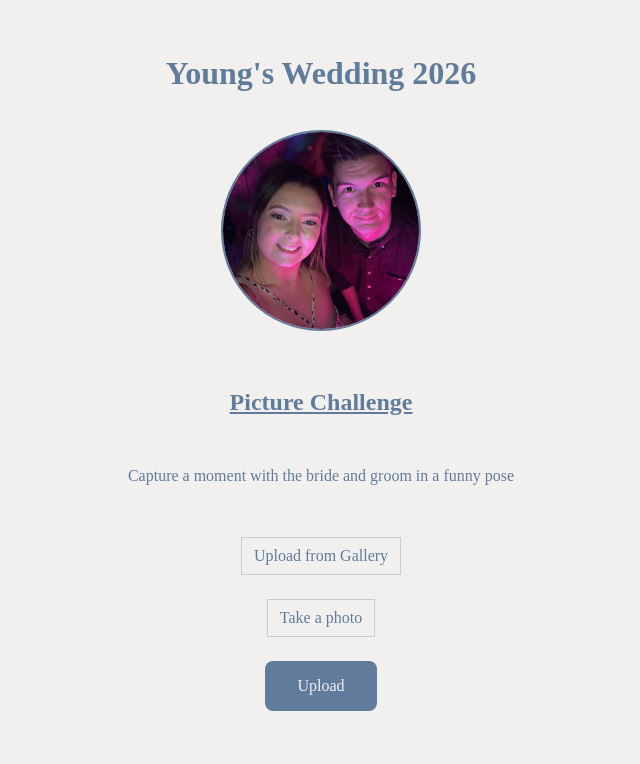
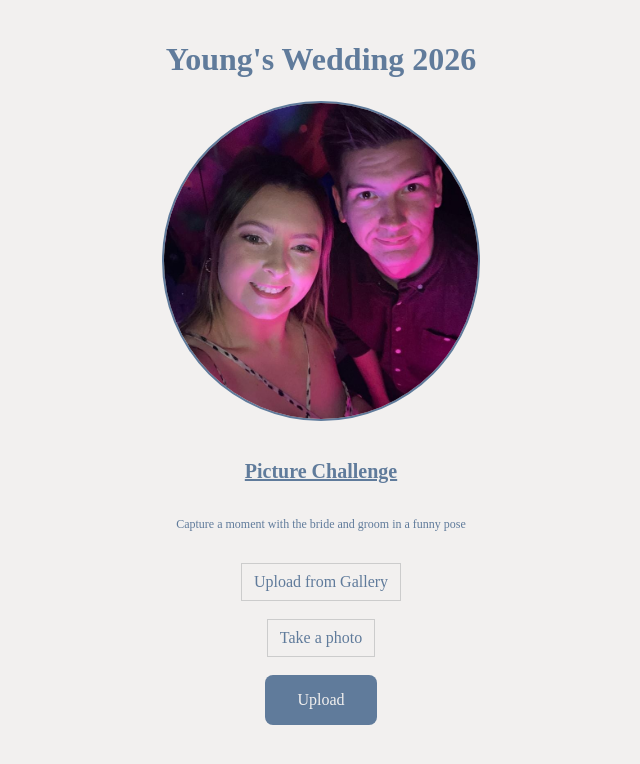
Before and after one commit to Young-95/Wedding_Album_App, a React (Vite) app: page / in a window 1280 px wide. Shown: the top 764 px of the page, without its empty margins (319-959 px from the left). Built offline with nearby package versions, Linux system fonts and the light colour scheme; a web font is replaced by a local one.

Commit message:
more responsiveness changes

```diff
--- a/src/App.css
+++ b/src/App.css
@@ -43,7 +43,6 @@ body {
   display: flex;
   flex-direction: column;
   justify-content: center;
-  gap: 0.5rem;
 
 }
 
@@ -65,7 +64,7 @@ input[type="file"] {
   display: inline-block;
   padding: 6px 12px;
   cursor: pointer;
-  margin-bottom: 1rem;
+  margin-bottom: 10px;
 }
 
 h1 {
@@ -76,15 +75,15 @@ h1 {
 
 h2 {
   text-decoration: underline;
-  font-size: 1.5rem;
+  font-size: 1.25rem;
 }
 
 p {
-  font-size: 1rem;
+  font-size: 0.75rem;
   padding: 0 20px
 }
 
-img {
+.couple-img {
   max-width: 40vmin;
   max-height: 40vmin;
   border-radius: 50%;
@@ -93,7 +92,7 @@ img {
 }
 
 .preview-image {
-  max-width: 200px;
+  width: 100px;
   margin-top: 10px;
   border-radius: 10px;
 }
--- a/src/App.jsx
+++ b/src/App.jsx
@@ -52,7 +52,7 @@ export default function UploadOnly() {
   return (
     <div className="app-container">
       <h1>Young's Wedding 2026</h1>
-      <img src="placeholder.jpg" alt="Sophia" />
+      <img className="couple-img" src="placeholder.jpg" alt="Sophia" />
       <Challenge />
 
       <div className="upload-container">
```
